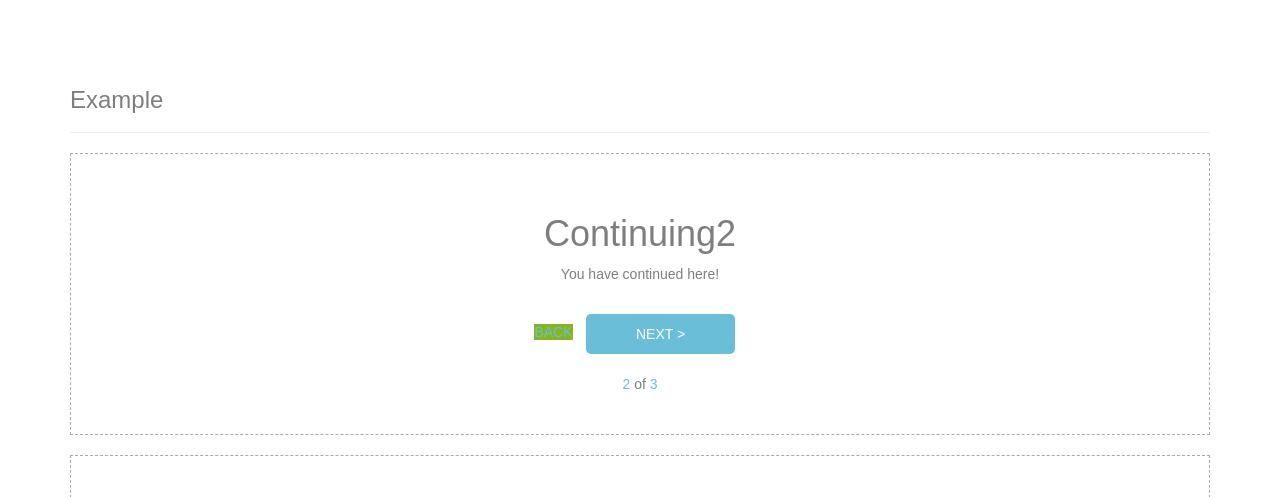
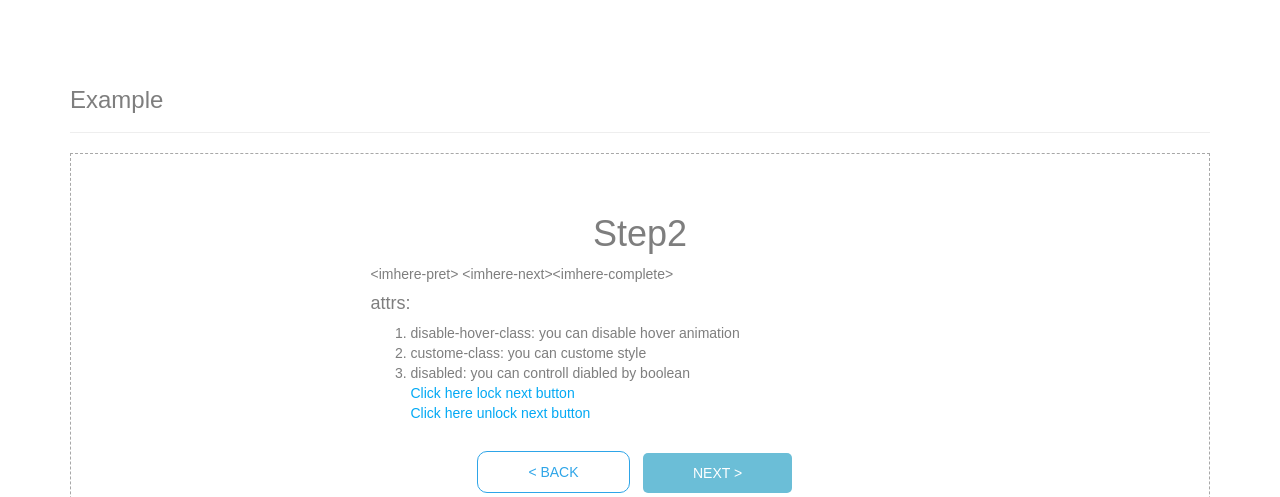
Before and after one commit to imheretw/imhere-angular-wizard, a website built with webpack: page examples/default/index.html in a window 1280 px wide. Both pictures are taken after a click on the link "NEXT >". Shown: the part 303-800 px from the top of the page. Built offline with nearby package versions, Linux system fonts and the light colour scheme; some packages are replaced by stand-ins of ours.

Commit message:
add disabled step fn

```diff
--- a/examples/default/app/app.html
+++ b/examples/default/app/app.html
@@ -18,19 +18,36 @@
       <imhere-wizard on-finish="app.finish()" set-main-color="#6bbed7" >
         <div class="row">
           <div class="col-md-12">
-            <imhere-step title="Continuing">
-              <h1>Continuing</h1>
-              <p>You have continued here!</p>
+            <imhere-step title="Step1">
+              <h1>Step1</h1>
+              <p>You can set custome color and hover color control style or use default style</p>
+              <code>
+                 on-finish="app.finish()" <br>
+                 set-main-color="#6bbed7"
+              </code>
+              <br>
               <imhere-next>NEXT ></imhere-next>
             </imhere-step>
-            <imhere-step title="Continuing2">
-              <h1>Continuing2</h1>
-              <p>You have continued here!</p>
-              <imhere-pre disable-hover-class="true" custome-class="custome">BACK</imhere-pre>
-              <imhere-next>NEXT ></imhere-next>
+            <imhere-step title="Step2" >
+              <h1>Step2</h1>
+              <div class="col-md-6 col-md-offset-3 text-left">
+                <p>&lt;imhere-pret&gt; &lt;imhere-next&gt;&lt;imhere-complete&gt;</p>
+                <h4>attrs: </h4>
+                <ol>
+                  <li>disable-hover-class:  you can disable hover animation</li>
+                  <li>custome-class:  you can custome style</li>
+                  <li>disabled:  you can controll diabled by boolean</li>
+                  <a ng-click="app.lockCheckPass()">Click here lock next button</a><br>
+                  <a ng-click="app.setCheckPass()">Click here unlock next button</a><br>
+                </ol>
+              </div>
+               <div class="col-md-12">
+                 <imhere-pre disable-hover-class="true" custome-class="custome hvr-backward">< BACK</imhere-pre>
+                 <imhere-next disabled="app.check()">NEXT ></imhere-next>
+               </div>
             </imhere-step>
             <imhere-step title="Continuing3">
-              <h1>Continuing3</h1>
+              <h1>Step3</h1>
               <p>Click Complete will trigger onFinsh function</p>
               <imhere-pre>BACK</imhere-pre>
               <imhere-complete>COMPLETE !</imhere-complete>
@@ -51,11 +68,11 @@
               <p>You have continued here!</p>
               <imhere-next>NEXT </imhere-next>
             </imhere-step>
-            <imhere-step title="Continuing2">
+            <imhere-step title="Continuing2" disabled="app.check()">
               <h1>Continuing2</h1>
               <p>You have continued here!</p>
+              <imhere-pre>BACK</imhere-pre>
               <imhere-next>NEXT</imhere-next>
-              <imhere-pre>BACK</imhere-pre>
             </imhere-step>
             <imhere-step title="Continuing3">
               <h1>Continuing3</h1>
@@ -83,8 +100,8 @@
             <imhere-step title="Continuing2">
               <h1>Continuing2</h1>
               <p>You have continued here!</p>
+              <imhere-pre>BACK</imhere-pre>
               <imhere-next>NEXT</imhere-next>
-              <imhere-pre>BACK</imhere-pre>
             </imhere-step>
             <imhere-step title="Continuing3">
               <h1>Continuing3</h1>
--- a/examples/default/app/app.js
+++ b/examples/default/app/app.js
@@ -14,10 +14,20 @@ let app = () => {
 class AppCtrl {
   constructor($log) {
     this.$log = $log;
+    this.checkPass = false;
     this.url = 'https://github.com/preboot/angular-webpack';
   }
   finish() {
     this.$log.debug('finish');
+  }
+  check(){
+    return !this.checkPass;
+  }
+  setCheckPass(){
+    this.checkPass = true;
+  }
+  lockCheckPass(){
+    this.checkPass = false;
   }
 }
 
--- a/examples/default/style/app.css
+++ b/examples/default/style/app.css
@@ -76,5 +76,10 @@ a.reset-btn{
   height: 30vh;
 }
 a.custome{
-  background: rgb(134, 182, 31);
+  color:rgb(46, 165, 232);
+  padding: 10px 50px;
+  text-decoration: none;
+  display: inline-block;
+  border-radius: 10px;
+  border:1px rgb(46, 165, 232) solid;
 }
--- a/src/components/imhere-complete.js
+++ b/src/components/imhere-complete.js
@@ -8,7 +8,9 @@ class Controller {
     this.showAnimation = (this.disableHoverClass) ? false : true;
   }
   complete() {
-    this.wizardCtrl.complete();
+    if( !this.disabled ){
+      this.wizardCtrl.complete();
+    }
   }
 
 }
@@ -17,6 +19,7 @@ const component = {
   bindings: {
     disableHoverClass:'<',
     customeClass:'@',
+    disabled:'=',
   },
   restrict: 'EA',
   transclude: true,
--- a/src/components/imhere-next.js
+++ b/src/components/imhere-next.js
@@ -9,7 +9,9 @@ class Controller {
   }
 
   next(){
-    this.wizardCtrl.nextStep();
+    if( !this.disabled ){
+      this.wizardCtrl.nextStep();
+    }
   }
 
 }
@@ -18,11 +20,12 @@ const component = {
   bindings: {
     disableHoverClass:'<',
     customeClass:'@',
+    disabled:'=',
   },
   restrict: 'EA',
   transclude: true,
   require: {
-    wizardCtrl: '^imhereWizard'
+    wizardCtrl: '^imhereWizard',
   },
   controller: Controller,
   controllerAs: 'vm',
--- a/src/components/imhere-pre.js
+++ b/src/components/imhere-pre.js
@@ -8,7 +8,9 @@ class Controller {
     this.showAnimation = (this.disableHoverClass) ? false : true;
   }
   pre(){
-    this.wizardCtrl.preStep();
+    if( !this.disabled ){
+      this.wizardCtrl.preStep();
+    }
   }
 
 }
@@ -17,11 +19,12 @@ const component = {
   bindings: {
     disableHoverClass:'<',
     customeClass:'@',
+    disabled:'=',
   },
   restrict: 'EA',
   transclude: true,
   require: {
-    wizardCtrl: '^imhereWizard'
+    wizardCtrl: '^imhereWizard',
   },
   controller: Controller,
   controllerAs: 'vm',
--- a/src/components/imhere-step-btn.js
+++ b/src/components/imhere-step-btn.js
@@ -22,7 +22,7 @@ const component = {
   },
   transclude: true,
   require: {
-    wizardCtrl: '^imhereWizard'
+    wizardCtrl: '^imhereWizard',
   },
   controller: Controller,
   controllerAs: 'vm',
--- a/src/components/imhere-step.js
+++ b/src/components/imhere-step.js
@@ -3,18 +3,18 @@ import angular from 'angular';
 class Controller {
 
   constructor() {
-
   }
   $onInit() {
     this.stepIndex =  this.wizardCtrl.steps.length + 1;
-    this.wizardCtrl.steps.push({title:this.title});
+    this.wizardCtrl.steps.push({title:this.title, disabled:this.disabled});
   }
 
 }
 
 const component = {
   bindings: {
-    title: '@'
+    title: '@',
+    disabled: '<',
   },
   require: {
     wizardCtrl: '^imhereWizard'
--- a/src/components/imhere-wizard.css
+++ b/src/components/imhere-wizard.css
@@ -6,7 +6,6 @@
 /*--main-color from imher-wizard component*/
 .imhere-wizard-container a {
   cursor: pointer;
-  color: var(--main-color);
 }
 .imhere-dotted-container {
   width: 100%;
@@ -17,7 +16,7 @@
   display: inline-block;
   width: 5px;
   height: 5px;
-  background: rgb(80, 144, 161);
+  background: var(--main-color);
   border-radius: 100%;
 }
 .imhere-step-btn {
@@ -25,6 +24,7 @@
 }
 .imhere-next, .imhere-pre, .imhere-total-step, .imhere-current-step, .imhere-complete {
   cursor: pointer;
+  color: var(--main-color);
 }
 a.imhere-next, a.imhere-pre, a.imhere-complete {
   padding: 10px 50px;
--- a/src/components/imhere-wizard.js
+++ b/src/components/imhere-wizard.js
@@ -40,6 +40,7 @@ class Controller {
   	}
   	return (usePound ? '#' : '') + (g | (b << 8) | (r << 16)).toString(16);
   }
+
   isCurrentStep(index) {
     return index === this.currentStep;
   }
@@ -52,9 +53,7 @@ class Controller {
     this.currentStep = this.currentStep%this.steps.length+1;
   }
   preStep() {
-    if(this.currentStep > 1){
-      this.currentStep = this.currentStep-1;
-    }
+    this.currentStep = this.currentStep-1;
   }
   complete() {
     this.onFinish();
```
Also changed, not shown: src/components/imhere-next.html (+3 -1 lines), src/components/imhere-pre.html (+3 -1 lines).
